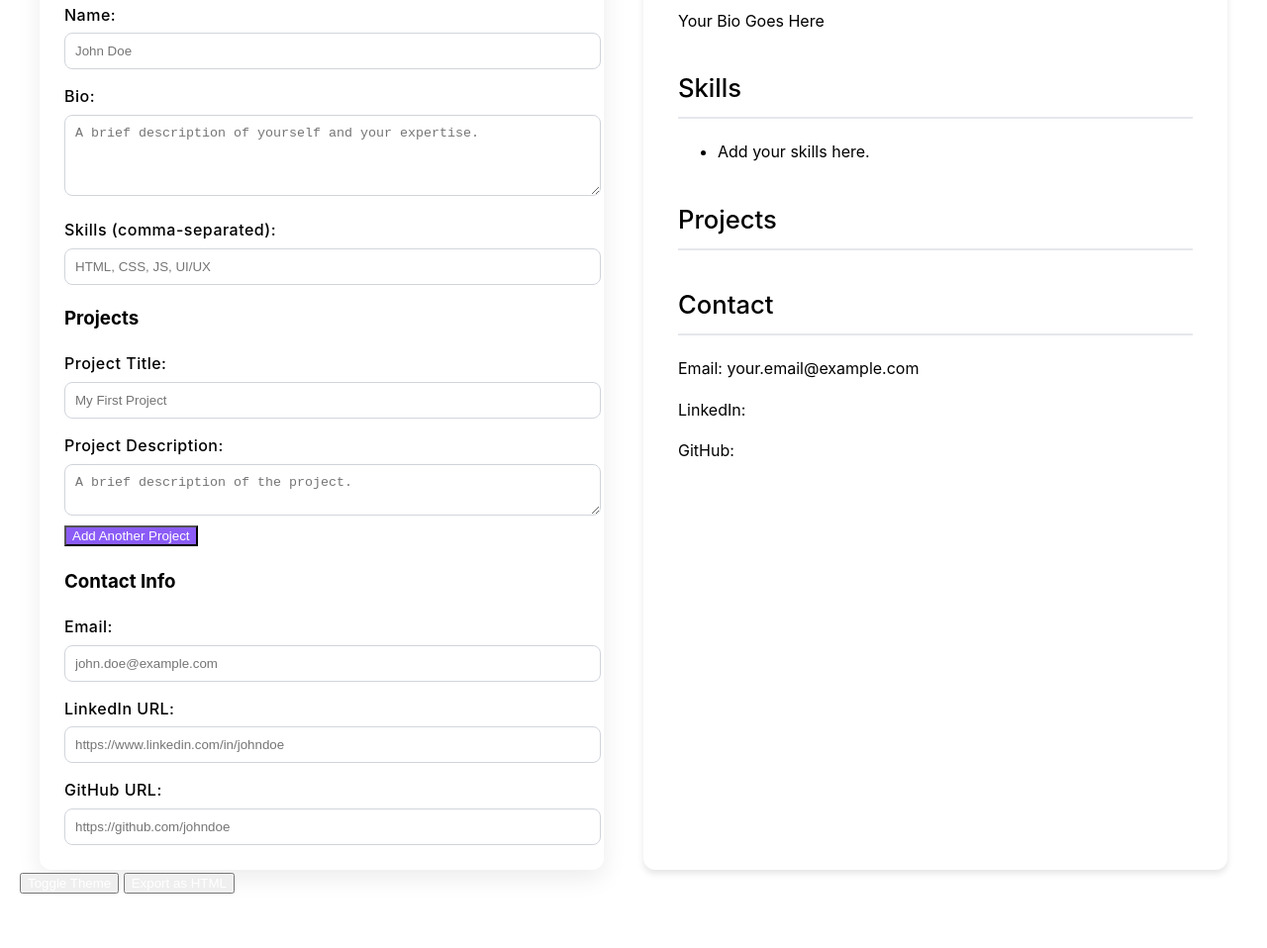
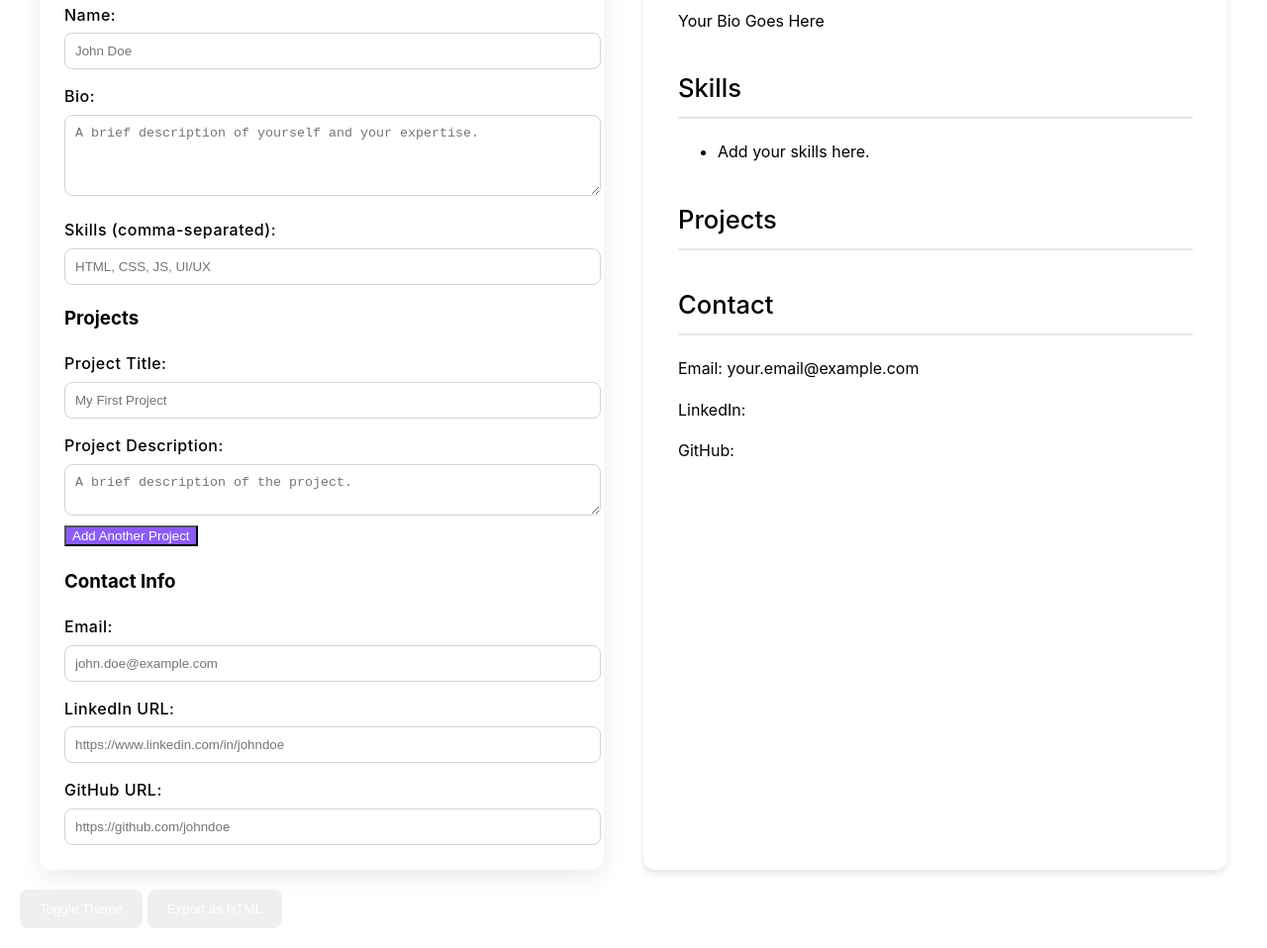
Before and after one commit to moizwaseem1/Freelancer-Portfolio-Builder, a plain HTML site: page indexx.html in a window 1280 px wide. Shown: the part 178-1136 px from the top of the page at 99% size. Before the commit the page ends 1103 px from the top, so only its background shows below. Drawn offline with Linux system fonts and the light colour scheme.

Commit message:
indexx.html

```diff
--- a/indexx.html
+++ b/indexx.html
@@ -82,8 +82,8 @@
     </main>
 
     <div class="controls">
-        <button id="theme-switcher">Toggle Theme</button>
-        <button id="export-html">Export as HTML</button>
+        <button id="theme-switcher" class="btn">Toggle Theme</button>
+        <button id="export-html" class="btn">Export as HTML</button>
     </div>
   <script src="appp.js"></script>
 </body>
```
